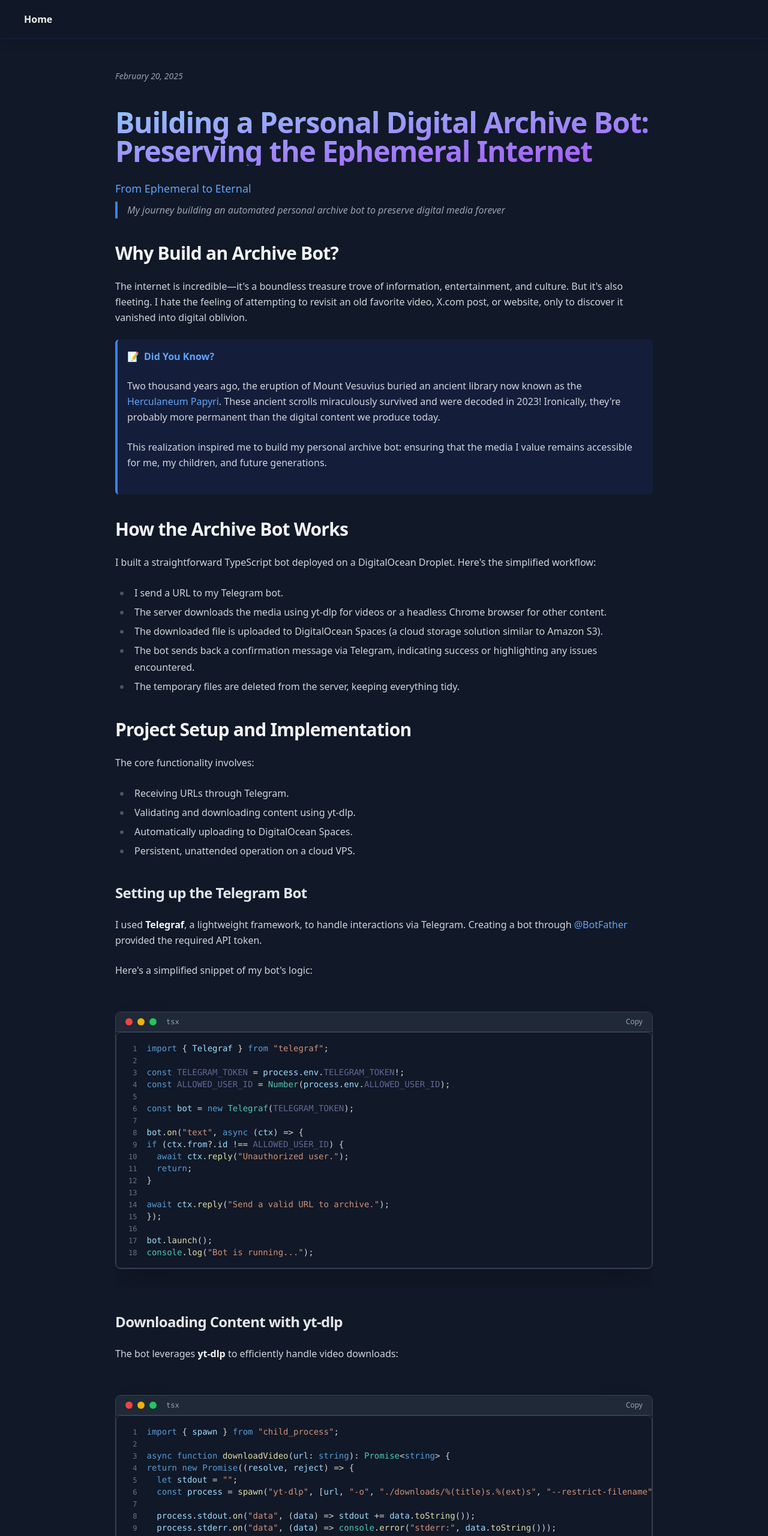
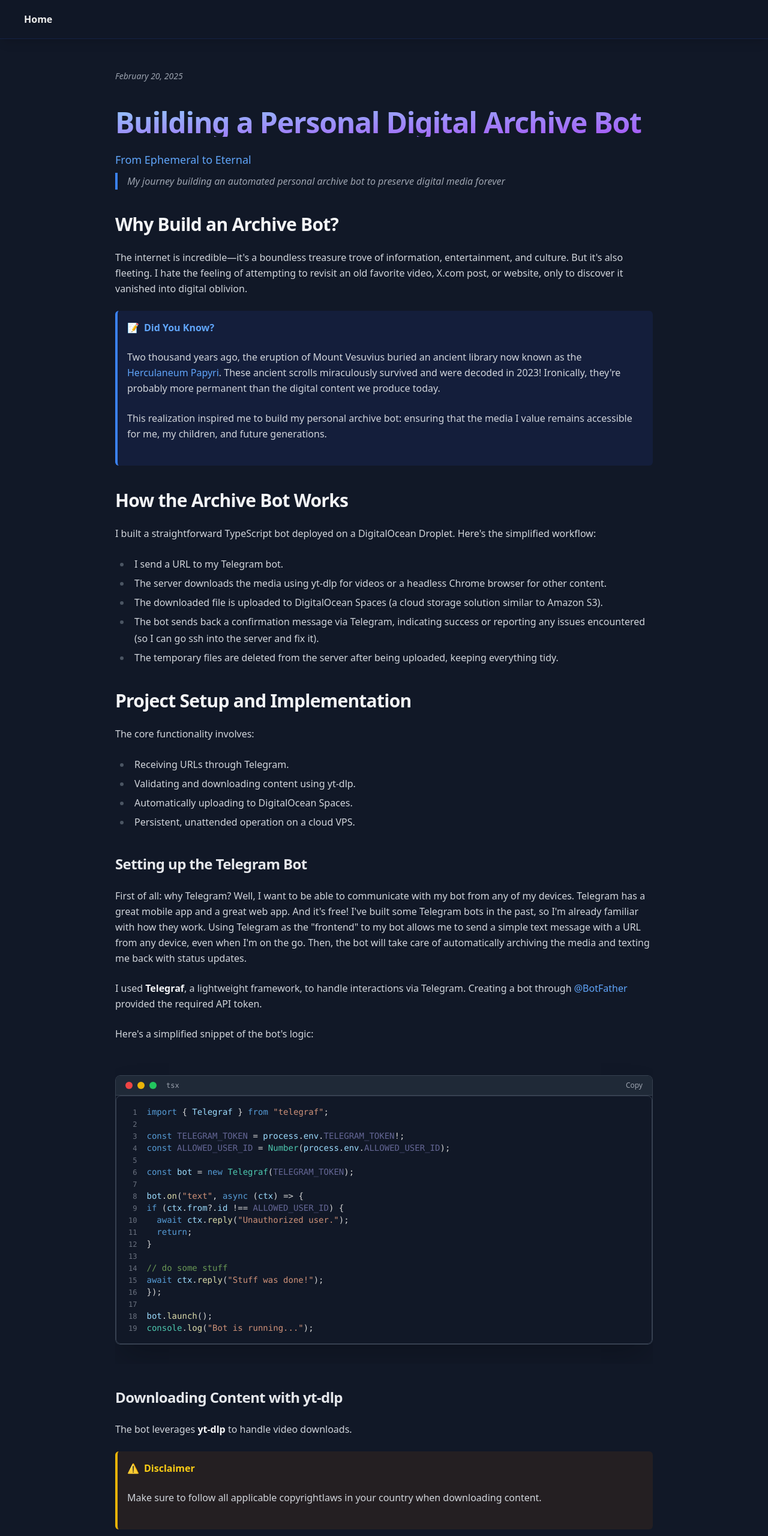
Before and after one commit to perich/grahamperich.com, a Next.js app: page /archive-bot in a window 1280 px wide. Shown: the top 2560 px of the page at 60% size. Built offline with nearby package versions, Linux system fonts and the light colour scheme.

Commit message:
blog formatting consistency cleanup

```diff
--- a/src/app/archive-bot/content.mdx
+++ b/src/app/archive-bot/content.mdx
@@ -6,7 +6,7 @@ import BlogSection from '../components/BlogSection'
 
 export const date = "2025-02-20"
 
-# Building a Personal Digital Archive Bot: Preserving the Ephemeral Internet
+# Building a Personal Digital Archive Bot
 
 <div className="flex flex-col gap-2 my-6 self-start">
   <div className="text-blue-400 text-lg font-medium">From Ephemeral to Eternal</div>
@@ -31,22 +31,24 @@ I built a straightforward TypeScript bot deployed on a DigitalOcean Droplet. Her
 - I send a URL to my Telegram bot.
 - The server downloads the media using yt-dlp for videos or a headless Chrome browser for other content.
 - The downloaded file is uploaded to DigitalOcean Spaces (a cloud storage solution similar to Amazon S3).
-- The bot sends back a confirmation message via Telegram, indicating success or highlighting any issues encountered.
-- The temporary files are deleted from the server, keeping everything tidy.
+- The bot sends back a confirmation message via Telegram, indicating success or reporting any issues encountered (so I can go ssh into the server and fix it).
+- The temporary files are deleted from the server after being uploaded, keeping everything tidy.
 
 ### Project Setup and Implementation
 
-  The core functionality involves:
-  - Receiving URLs through Telegram.
-  - Validating and downloading content using yt-dlp.
-  - Automatically uploading to DigitalOcean Spaces.
-  - Persistent, unattended operation on a cloud VPS.
+The core functionality involves:
+- Receiving URLs through Telegram.
+- Validating and downloading content using yt-dlp.
+- Automatically uploading to DigitalOcean Spaces.
+- Persistent, unattended operation on a cloud VPS.
 
 #### Setting up the Telegram Bot
 
+First of all: why Telegram? Well, I want to be able to communicate with my bot from any of my devices. Telegram has a great mobile app and a great web app. And it's free! I've built some Telegram bots in the past, so I'm already familiar with how they work. Using Telegram as the "frontend" to my bot allows me to send a simple text message with a URL from any device, even when I'm on the go. Then, the bot will take care of automatically archiving the media and texting me back with status updates.
+
 I used **Telegraf**, a lightweight framework, to handle interactions via Telegram. Creating a bot through [@BotFather](https://core.telegram.org/bots/tutorial) provided the required API token.
 
-Here's a simplified snippet of my bot's logic:
+Here's a simplified snippet of the bot's logic:
 
 <ResponsiveContainer>
   <CodeBlock language="tsx" code={`
@@ -63,7 +65,8 @@ bot.on("text", async (ctx) => {
     return;
   }
 
-  await ctx.reply("Send a valid URL to archive.");
+  // do some stuff
+  await ctx.reply("Stuff was done!");
 });
 
 bot.launch();
@@ -73,7 +76,14 @@ console.log("Bot is running...");
 
 #### Downloading Content with yt-dlp
 
-The bot leverages **yt-dlp** to efficiently handle video downloads:
+The bot leverages **yt-dlp** to handle video downloads.
+
+<BlogNote type="warning" title="Disclaimer">
+  Make sure to follow all applicable copyrightlaws in your country when downloading content.
+</BlogNote>
+
+Since yt-dlp is an executable, we need to use Bun's `spawn` function to run it. Here's a simplified example of how we can do that. One interesting note for this part is that we need to listen to
+`stdout` to figure out the name of the downloaded file. We also capture the `stderr` so that if something goes wrong, I can report the error to myself via a Telegram message.
 
 <ResponsiveContainer>
   <CodeBlock language="tsx" code={`
--- a/src/app/sankey/content.mdx
+++ b/src/app/sankey/content.mdx
@@ -15,27 +15,22 @@ export const date = "2024-01-09"
   <div className="border-l-4 border-blue-500 pl-4 italic text-gray-400">An interactive journey through a year of financial data</div>
 </div>
 
-## Introduction
+### Introduction
 2024 has been a whirlwind year. Between balancing a busy year at work and helping my wife chase around our energetic two-year-old, I haven't had time to work on personal projects very much. With a couple weeks off work for the holidays, I was able to get to one of them though—an exhaustive review of my family's finances and spending patterns. This is something I've been wanting to do for a while but have been putting off. I decided to make it fun by using it as an excuse to do some programming.
 
 For the last 5 years i've been using the [Copilot Money](https://copilot.money/) app to track and categorize all of my family's income and expenses. They offer a handy `.csv` export feature if you want to get all of your raw transaction data. With this in mind, I came up with the idea of creating a "2024 Finance Wrapped" for my family. I've seen people in personal finance circles on social media share [Sankey Diagrams](https://en.wikipedia.org/wiki/Sankey_diagram) to break down their spending and I really like this idea. I'm going to do the same thing, but with a React spin on it. Instead of generating a single, static Sankey diagram I'll make a dynamic one with React and ChartJS. This affords us the ability to model theoretical scenarios e.g. "how would things look if my income went up or down?", "how would things look if we cut spending in XYZ category?", "how would things look if we sent the kids to private school?"
 
 The rest of this post will walk you through step-by-step how I approached this project. At the end, you can view and interact with my final finished Sankey Diagram React Component.
 
-## Implementation Journey
+### Implementation Journey
 
-<div className="bg-gray-800 border-l-4 border-blue-500 p-4 rounded my-6 overflow-x-auto">
-  <h3 className="text-blue-400 font-semibold text-lg mb-2">📝 Project Requirements</h3>
-
+#### 📝 Project Requirements
 Here are the requirements I settled on for the "2024 Wrapped" Sankey Diagram:
 - It should start on the left with net income as a single category that everything else deducts from
 - Users should be able to arbitrarily increase the height and width of the Sankey diagram, even if that causes viewport overflows. Really large diagrams with hundreds of categories will be more ergonomic and useful if the user can size them however they see fit (you'll see what I mean on this point when you take a look at the final component at the end of this page).
 - By default all categories should be displayed, but users should be able to show/hide any of them as well. This is useful because some categories are really large e.g. Mortgage payment, Federal Taxes, and this makes viewing information about smaller categories harder since everything is scaled relatively.
-</div>
 
-<div className="bg-gray-800 border-l-4 border-green-500 p-4 rounded my-6 overflow-x-auto">
-  <h3 className="text-green-400 font-semibold text-lg mb-2">🔍 Technology Selection</h3>
-
+#### 🔍 Technology Selection
 First things first, I need to get the lay of the land in the JavaScript charting ecosystem. This site is built with React and I've been using React professionally for years, so I'll prefer libraries with good React wrappers. I played around with several, including D3, react-google-charts, and finally settled on ChartJS.
 
 I built a proof of concept with `react-google-charts` but it didn't have enough customizability for my liking. I really want the maximum amount of control possible, since I plan to extend and customize this component quite a bit in the future. Ideally this is something I will do at the end of every single year, and add a bit more functionality each time.
@@ -43,11 +38,8 @@ I built a proof of concept with `react-google-charts` but it didn't have enough
 I started evaluating D3 with the `d3-sankey-plugin` next, but abandoned it in favor of ChartJS for a couple reasons:
 1. Native `<canvas>` support—D3 by default inserts `<svg>` elements on the DOM when generating its charts (although `d3-canvas` is a thing) whereas ChartJS outputs a `<canvas>`. I'm a fan of `<canvas>` in general because of its performance advantages, and love having another excuse to build something with it. Also, i'd like to eventually expand this Sankey diagram project to fan out and include every single transaction from each fiscal year—meaning there could be several thousand DOM nodes rendered if we went with `<svg>`.
 2. Out of the box functionality—chartJS has pretty impressive defaults. You get animations and viewport size responsiveness for free, for example.
-</div>
 
-<div className="bg-gray-800 border-l-4 border-purple-500 p-4 rounded my-6 overflow-x-auto max-w-full">
-  <h3 className="text-purple-400 font-semibold text-lg mb-2">🏗️ Data Structure Design</h3>
-
+#### 🏗️ Data Structure Design
 Next I need to convert the `.csv` export to JSON. First, let's define a TypeScript type for the ideal JSON object. Then we can use that plus some LLM prompting to generate a script. We could write it by hand of course, but it's a pretty trivial script and time is of the essence. I can hear my toddler in the hallway outside of my home office; my wife can only keep him at bay for so long!
 
 I want the output to look something like this:
@@ -114,7 +106,6 @@ So I'll define these types...
 
 ..and then ask Claude 3.5 Sonnet to do the rest! After a few messages back and forth clarifying the `.csv` column names with Claude, we get a finished working product.
 I also updated the script to use the Bun JS runtime and package manager instead of NodeJS and NPM. I've been using Bun for all of my scripting work lately and it's a joy to work with—it's lightning fast and comes with an excellent standard library.
-</div>
 
 <BlogNote type="link" title="Code" link={{ url: "https://github.com/perich/copilot-money-csv-parser", text: "View on GitHub" }}>
   I've made the full parser script available on GitHub:
```
